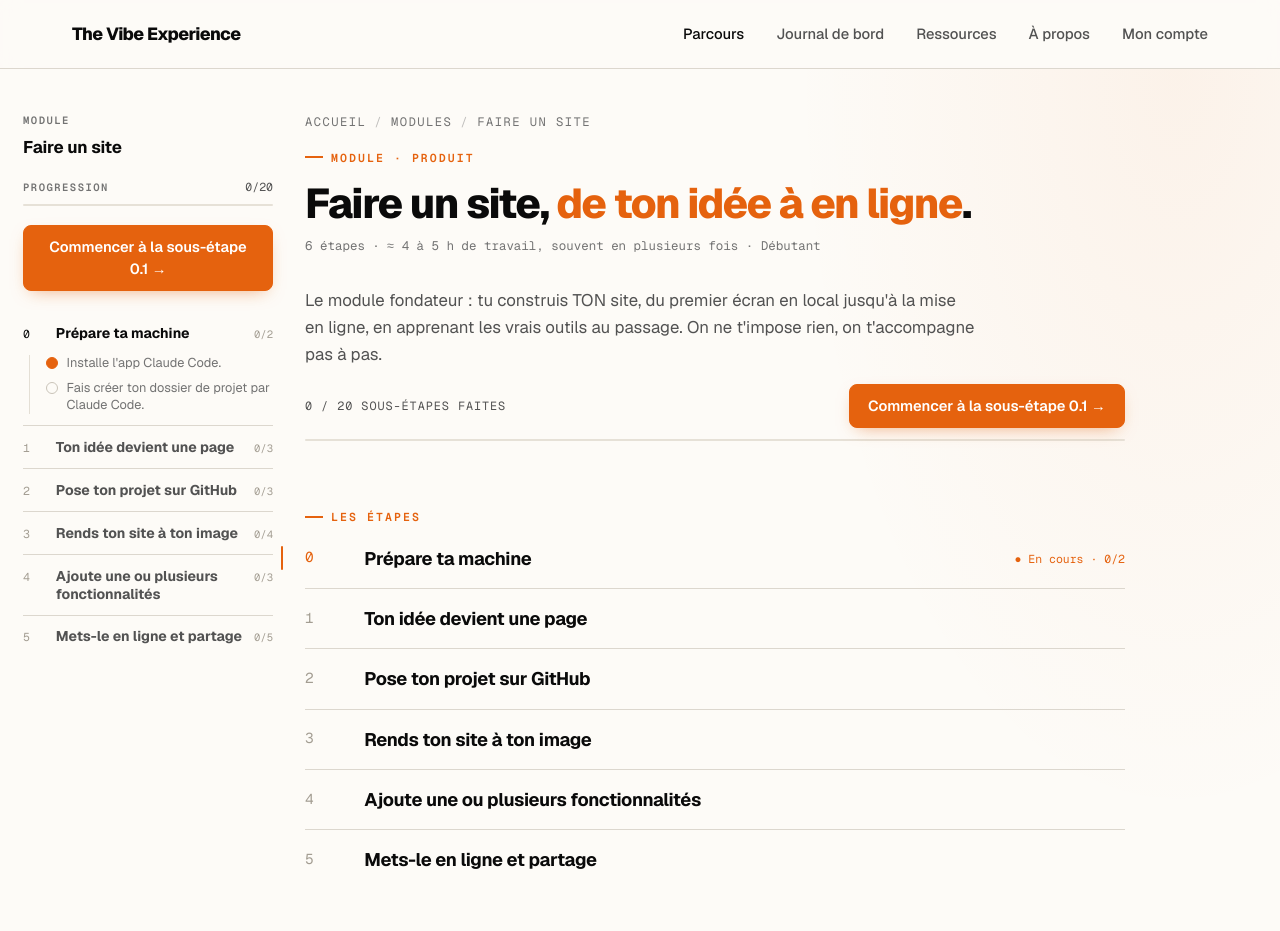
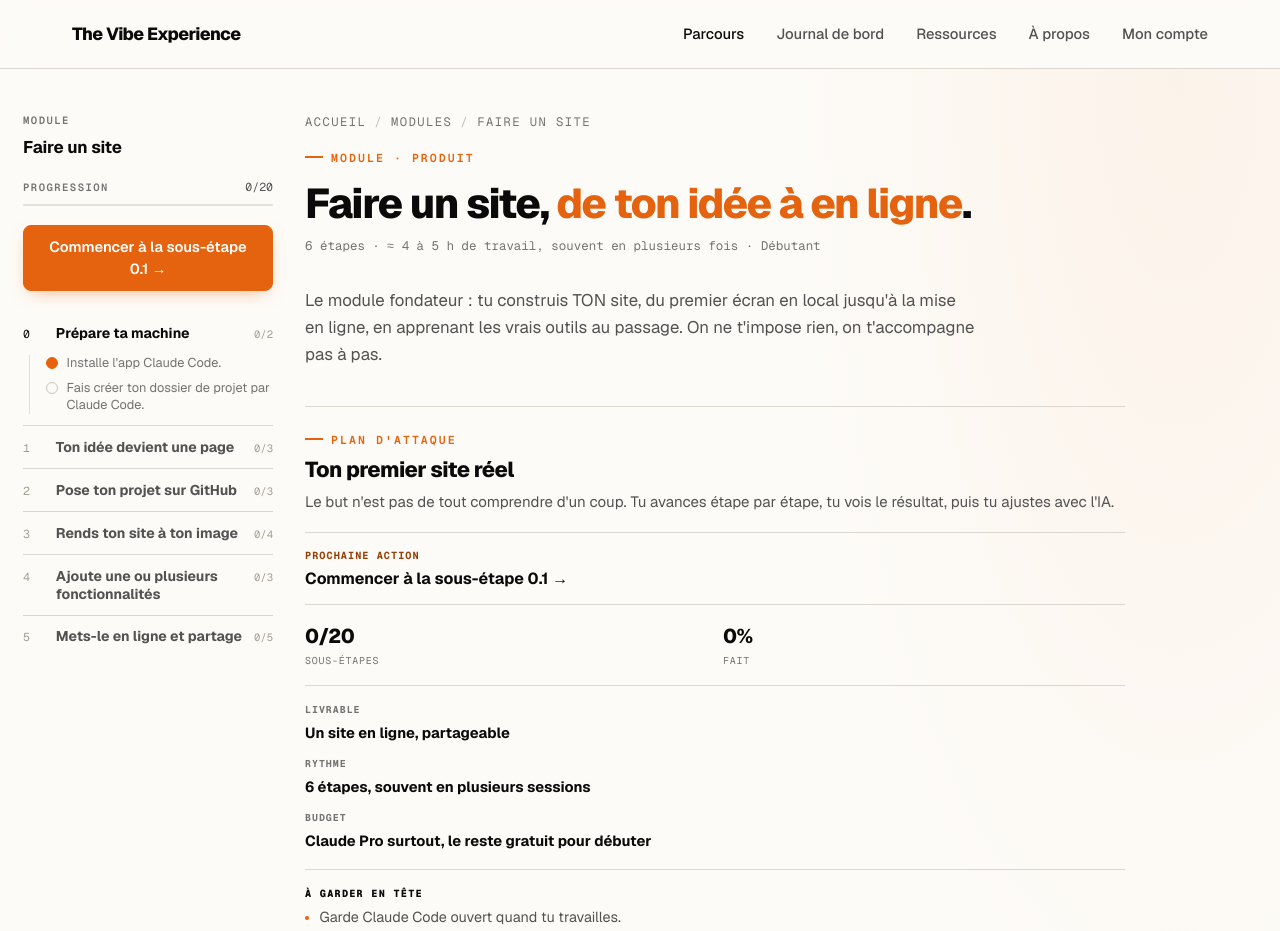
Before and after one commit to The-Vibe-Company/the-vibe-experience, a Next.js app: page /module in a window 1280 px wide. Shown: the top 931 px of the page. Built offline with nearby package versions, Linux system fonts and the light colour scheme; no server answers.

Commit message:
feat(module): add right side guidance panels

```diff
--- a/src/app/creer-un-skill/page.tsx
+++ b/src/app/creer-un-skill/page.tsx
@@ -3,6 +3,7 @@
 import ModuleRail from "@/components/ModuleRail";
 import ModuleProgress from "@/components/ModuleProgress";
 import ModuleEtapes from "@/components/ModuleEtapes";
+import ModuleSidePanel from "@/components/ModuleSidePanel";
 import MarkSelectedPath from "@/components/MarkSelectedPath";
 import SkillInstallCopyButton from "@/components/SkillInstallCopyButton";
 
@@ -57,6 +58,28 @@
             fabriques le tien : une compétence que tu apprends une fois à l&apos;IA et qu&apos;elle
             réutilise ensuite toute seule, sur tous tes projets.
           </p>
+
+          <ModuleSidePanel
+            moduleKey="/creer-un-skill"
+            basePath="/creer-un-skill"
+            etapes={cards.map((c) => ({ slug: c.slug, num: c.num, titre: c.titre, sousCount: c.sousCount }))}
+            title="Ton premier réflexe réutilisable"
+            focus="Le but n'est pas d'écrire un fichier technique parfait. Tu repères une répétition, tu la transformes en consigne durable, puis tu la testes."
+            facts={[
+              { label: "Livrable", value: "Un skill que Claude Code peut réutiliser" },
+              { label: "Rythme", value: "5 étapes, environ 1 h 40" },
+              { label: "Outil", value: "Claude Code, plus les deux skills offerts" },
+            ]}
+            reminders={[
+              "Un bon skill fait une seule chose.",
+              "Commence par une répétition que tu comprends vraiment.",
+              "Le juge vérifie la structure avant que tu le réutilises partout.",
+            ]}
+            links={[
+              { label: "Voir les ressources", href: "/ressources" },
+              { label: "Évaluer mon skill", href: "/juge-skill" },
+            ]}
+          />
 
           <ModuleProgress
             moduleKey="/creer-un-skill"
--- a/src/app/globals.css
+++ b/src/app/globals.css
@@ -133,10 +133,12 @@
   align-items: start;
 }
 .ecol > * { grid-column: 1; min-width: 0; }
+.ecol .module-side { grid-column: 2; grid-row: 2 / span 10; }
 .ecol .se-list { grid-column: 1 / -1; }
 .ecol .etape-obj { color: var(--muted); font-size: 1.05rem; line-height: 1.6; max-width: 42rem; margin-top: 1rem; }
 @media (max-width: 1399px) {
   .ecol { grid-template-columns: minmax(0, 820px); }
+  .ecol .module-side { grid-column: 1; grid-row: auto; }
   .ecol .se-list { grid-column: 1; }
 }
 /* Rail de progression (design 3a/2a) */
@@ -421,25 +423,29 @@
 .se-tog { font-family: var(--font-geist-mono), monospace; font-size: 1rem; color: var(--muted-2); flex: none; }
 .se-panel { padding: .1rem 0 1.7rem 3.5rem; display: flex; flex-direction: column; gap: 1.2rem; animation: rise .18s ease; }
 .se-panel-layout { display: grid; grid-template-columns: minmax(0, 1fr); gap: 1.2rem; align-items: start; }
-.se-panel-layout.has-side { grid-template-columns: minmax(0, calc(820px - 3.5rem)) minmax(220px, 1fr); column-gap: clamp(1.4rem, 2.4vw, 2.6rem); }
+.se-panel-layout.has-side { grid-template-columns: minmax(0, calc(820px - 3.5rem)) minmax(220px, 1fr); column-gap: clamp(1.2rem, 2.1vw, 2.3rem); }
 .se-main, .se-aside { min-width: 0; display: flex; flex-direction: column; gap: 1.2rem; }
 .se-aside {
   position: sticky;
   top: 84px;
   align-self: start;
   justify-self: end;
-  width: min(100%, 280px);
+  width: min(100%, 320px);
   max-height: calc(100vh - 104px);
   overflow: auto;
   border-left: 1px solid var(--border);
-  padding-left: 1.1rem;
+  padding-left: 1.25rem;
   color: var(--muted);
 }
 .se-aside .se-l { color: var(--orange-ink); }
 .se-aside .se-block p,
 .se-aside .se-ex li,
-.se-aside .se-quote p { font-size: .88rem; line-height: 1.55; }
+.se-aside .se-quote p { font-size: .93rem; line-height: 1.6; }
 .se-aside .se-quote { border-left: none; padding-left: 0; }
+.se-side-meta { display: flex; flex-direction: column; gap: .85rem; padding-bottom: .95rem; border-bottom: 1px solid var(--border); }
+.se-side-kv { display: flex; flex-direction: column; gap: .25rem; }
+.se-side-kv span { font-family: var(--font-geist-mono), monospace; font-size: .64rem; font-weight: 700; text-transform: uppercase; letter-spacing: .1em; color: var(--muted-2); }
+.se-side-kv strong { font-size: .94rem; line-height: 1.5; color: var(--fg); font-weight: 650; }
 @media (max-width: 1399px) {
   .se-panel-layout.has-side { grid-template-columns: 1fr; }
   .se-aside { position: static; top: auto; justify-self: stretch; width: auto; max-height: none; overflow: visible; border-left: none; border-top: 1px solid var(--border); padding: 1rem 0 0; }
@@ -487,6 +493,40 @@
 .mov-meta { font-family: var(--font-geist-mono), monospace; font-size: .78rem; color: var(--muted-2); margin: 0 0 1rem; }
 .mov-sec { margin: 2.6rem 0 .2rem; }
 .mov-toolintro { font-size: .95rem; color: var(--muted); line-height: 1.55; margin: .5rem 0 1rem; max-width: 42rem; }
+.module-side {
+  position: sticky;
+  top: 84px;
+  align-self: start;
+  justify-self: end;
+  width: min(100%, 340px);
+  border-left: 1px solid var(--border);
+  padding-left: 1.4rem;
+  color: var(--muted);
+}
+.module-side h2 { font-size: 1.35rem; font-weight: 800; letter-spacing: -.025em; line-height: 1.08; margin: .65rem 0 .55rem; color: var(--fg); }
+.module-side p { font-size: .94rem; line-height: 1.55; margin: 0 0 1.15rem; }
+.module-side-next { display: flex; flex-direction: column; gap: .25rem; padding: .95rem 0; border-top: 1px solid var(--border); border-bottom: 1px solid var(--border); color: inherit; }
+.module-side-next span { font-family: var(--font-geist-mono), monospace; font-size: .64rem; font-weight: 700; text-transform: uppercase; letter-spacing: .1em; color: var(--orange-ink); }
+.module-side-next strong { font-size: 1rem; line-height: 1.35; color: var(--fg); transition: color .15s; }
+.module-side-next:hover strong { color: var(--orange); }
+.module-side-progress { display: grid; grid-template-columns: 1fr 1fr; gap: 1rem; padding: 1rem 0; border-bottom: 1px solid var(--border); }
+.module-side-progress span { display: flex; flex-direction: column; gap: .15rem; }
+.module-side-progress strong { font-size: 1.25rem; font-weight: 800; color: var(--fg); letter-spacing: -.025em; }
+.module-side-progress em { font-family: var(--font-geist-mono), monospace; font-size: .62rem; font-style: normal; text-transform: uppercase; letter-spacing: .08em; color: var(--muted-2); }
+.module-side-list { display: flex; flex-direction: column; padding: .65rem 0; border-bottom: 1px solid var(--border); }
+.module-side-row { display: flex; flex-direction: column; gap: .22rem; padding: .45rem 0; }
+.module-side-row span { font-family: var(--font-geist-mono), monospace; font-size: .62rem; font-weight: 700; text-transform: uppercase; letter-spacing: .1em; color: var(--muted-2); }
+.module-side-row strong { font-size: .92rem; line-height: 1.45; color: var(--fg); font-weight: 650; }
+.module-side-reminders { padding: 1rem 0; border-bottom: 1px solid var(--border); }
+.module-side-reminders ul { list-style: none; margin: 0; padding: 0; display: flex; flex-direction: column; gap: .45rem; }
+.module-side-reminders li { position: relative; padding-left: .9rem; font-size: .9rem; line-height: 1.45; }
+.module-side-reminders li::before { content: ""; position: absolute; left: 0; top: .65em; width: 4px; height: 4px; border-radius: 50%; background: var(--orange); }
+.module-side-links { display: flex; flex-direction: column; gap: .45rem; padding-top: .95rem; }
+.module-side-links a { font-size: .92rem; font-weight: 650; color: var(--orange-ink); transition: color .15s; }
+.module-side-links a:hover { color: var(--orange); }
+@media (max-width: 1399px) {
+  .module-side { position: static; top: auto; justify-self: stretch; width: auto; margin: 1.4rem 0 0; padding: 1rem 0 0; border-left: none; border-top: 1px solid var(--border); }
+}
 .cost { font-family: var(--font-geist-mono), monospace; font-size: .6rem; text-transform: uppercase; letter-spacing: .07em; font-weight: 600; color: var(--muted-2); background: none; padding: 0; border: none; border-radius: 0; }
 .cost-gratuit, .cost-gratuit-debut, .cost-payant { color: var(--muted-2); background: none; }
 
--- a/src/app/module/page.tsx
+++ b/src/app/module/page.tsx
@@ -3,6 +3,7 @@
 import ModuleRail from "@/components/ModuleRail";
 import ModuleProgress from "@/components/ModuleProgress";
 import ModuleEtapes from "@/components/ModuleEtapes";
+import ModuleSidePanel from "@/components/ModuleSidePanel";
 import MarkSelectedPath from "@/components/MarkSelectedPath";
 import SkillInstallCopyButton from "@/components/SkillInstallCopyButton";
 
@@ -74,6 +75,28 @@
             mise en ligne, en apprenant les vrais outils au passage. On ne t&apos;impose rien, on
             t&apos;accompagne pas à pas.
           </p>
+
+          <ModuleSidePanel
+            moduleKey="/module"
+            basePath="/module"
+            etapes={cards.map((c) => ({ slug: c.slug, num: c.num, titre: c.titre, sousCount: c.sousCount }))}
+            title="Ton premier site réel"
+            focus="Le but n'est pas de tout comprendre d'un coup. Tu avances étape par étape, tu vois le résultat, puis tu ajustes avec l'IA."
+            facts={[
+              { label: "Livrable", value: "Un site en ligne, partageable" },
+              { label: "Rythme", value: "6 étapes, souvent en plusieurs sessions" },
+              { label: "Budget", value: "Claude Pro surtout, le reste gratuit pour débuter" },
+            ]}
+            reminders={[
+              "Garde Claude Code ouvert quand tu travailles.",
+              "Une demande à la fois, puis tu regardes le résultat.",
+              "GitHub sauvegarde ton code, Vercel le met en ligne.",
+            ]}
+            links={[
+              { label: "Voir les ressources", href: "/ressources" },
+              { label: "Évaluer mon site", href: "/juge" },
+            ]}
+          />
 
           <ModuleProgress
             moduleKey="/module"
--- /dev/null
+++ b/src/components/ModuleSidePanel.tsx
@@ -0,0 +1,97 @@
+"use client";
+
+import Link from "next/link";
+import { computeStats, useModuleProgress, type EtapeLite } from "@/lib/progress";
+
+type SideItem = {
+  label: string;
+  value: string;
+};
+
+type SideLink = {
+  label: string;
+  href: string;
+};
+
+export default function ModuleSidePanel({
+  moduleKey,
+  basePath,
+  etapes,
+  title,
+  focus,
+  facts,
+  reminders,
+  links,
+}: {
+  moduleKey: string;
+  basePath: string;
+  etapes: EtapeLite[];
+  title: string;
+  focus: string;
+  facts: SideItem[];
+  reminders: string[];
+  links: SideLink[];
+}) {
+  const { done, mounted } = useModuleProgress(moduleKey);
+  const stats = computeStats(etapes, mounted ? done : []);
+  const pct = stats.total ? Math.round((stats.doneCount / stats.total) * 100) : 0;
+
+  let cta = `Commencer à la sous-étape ${etapes[0]?.num}.1`;
+  let href = `${basePath}/${etapes[0]?.slug}`;
+  if (stats.allDone) {
+    cta = "Revoir le module";
+  } else if (stats.current) {
+    cta = `${stats.started ? "Reprendre" : "Commencer"} à la sous-étape ${stats.current.etapeNum}.${stats.current.subIndex + 1}`;
+    href = `${basePath}/${stats.current.etapeSlug}`;
+  }
+
+  return (
+    <aside className="module-side" aria-label="Repères du module">
+      <span className="label">Plan d&apos;attaque</span>
+      <h2>{title}</h2>
+      <p>{focus}</p>
+
+      <Link className="module-side-next" href={href}>
+        <span>Prochaine action</span>
+        <strong>{cta} →</strong>
+      </Link>
+
+      <div className="module-side-progress" aria-label="Progression du module">
+        <span>
+          <strong>{stats.doneCount}/{stats.total}</strong>
+          <em>sous-étapes</em>
+        </span>
+        <span>
+          <strong>{pct}%</strong>
+          <em>fait</em>
+        </span>
+      </div>
+
+      <div className="module-side-list">
+        {facts.map((fact) => (
+          <div className="module-side-row" key={fact.label}>
+            <span>{fact.label}</span>
+            <strong>{fact.value}</strong>
+          </div>
+        ))}
+      </div>
+
+      <div className="module-side-reminders">
+        <span className="se-l">À garder en tête</span>
+        <ul>
+          {reminders.map((reminder) => (
+            <li key={reminder}>{reminder}</li>
+          ))}
+        </ul>
+      </div>
+
+      <div className="module-side-links">
+        {links.map((link) => (
+          <Link href={link.href} key={link.href}>
+            {link.label} →
+          </Link>
+        ))}
+      </div>
+    </aside>
+  );
+}
```
Also changed, not shown: src/components/SousEtapes.tsx (+25 -1 lines).
